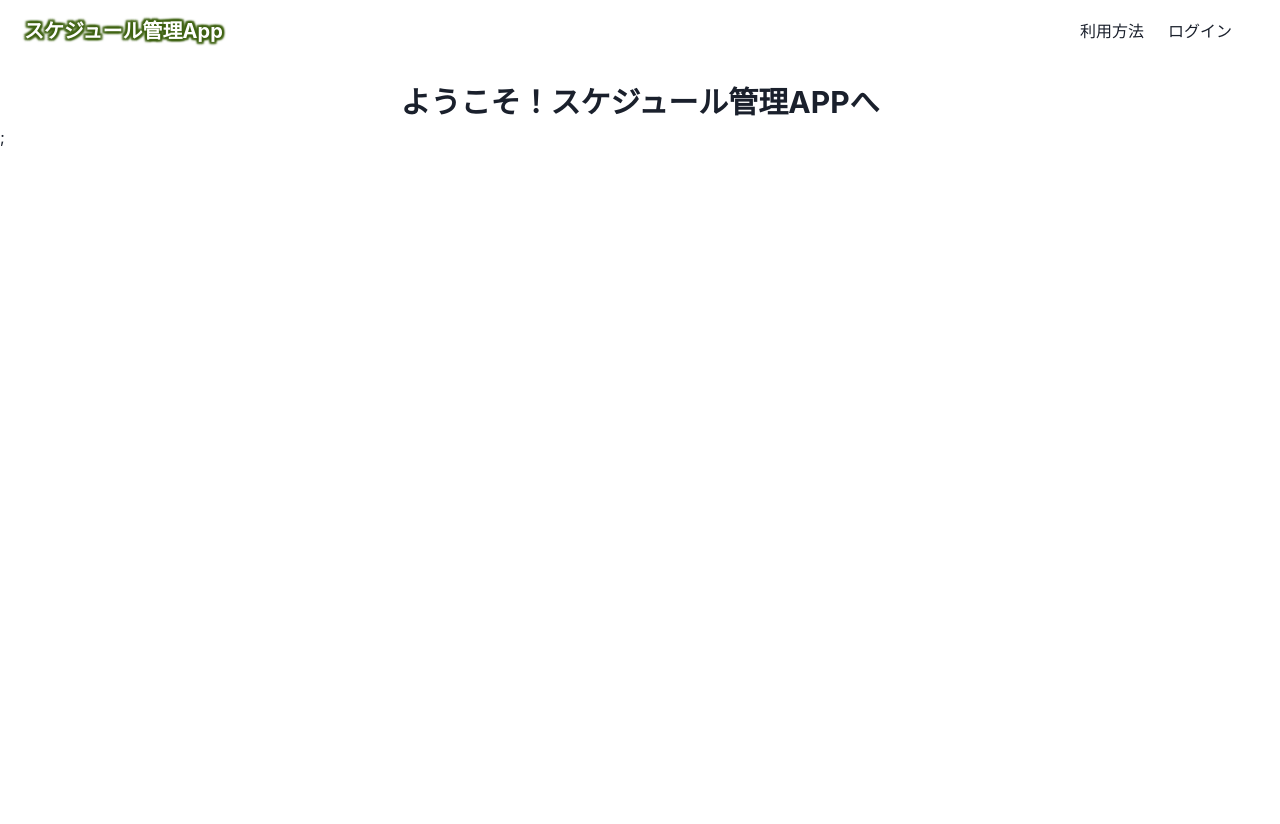
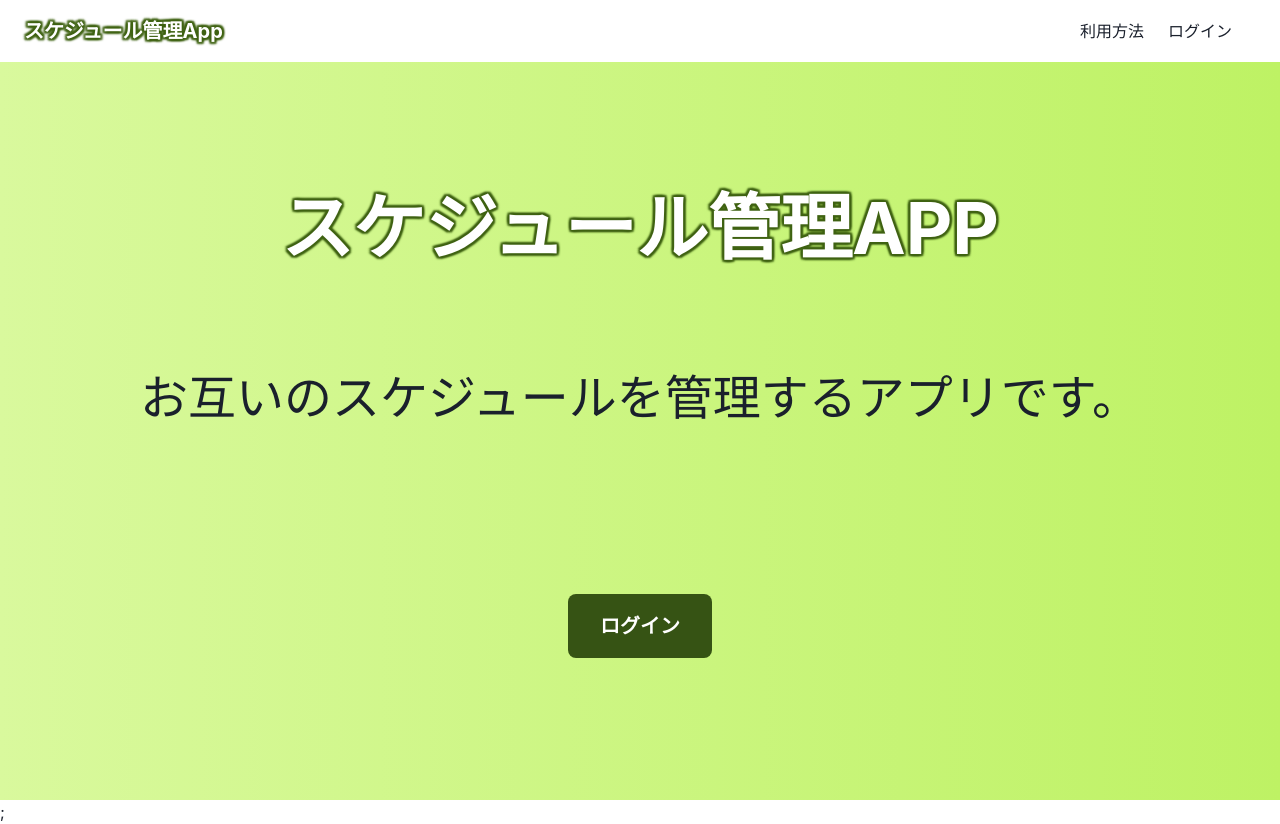
Before and after one commit to Hashimoto-Noriaki/next-ts-schedule-chakra-app, a Next.js app: page / in a window 1280 px wide. Before the commit the page ends 800 px from the top, so only its background shows below. Built offline with nearby package versions, Linux system fonts and the light colour scheme.

Commit message:
トップ画面作成

```diff
--- a/src/pages/TopPage.tsx
+++ b/src/pages/TopPage.tsx
@@ -1,8 +1,12 @@
-import { Box, Flex, HStack, Link, Text } from "@chakra-ui/react";
+import { Box, Button, Flex, HStack, Link, Text } from "@chakra-ui/react";
 
 export const TopPage = () => {
   return (
-    <Box position="relative">
+    <Box
+        position="relative"
+        h="100vh"
+        bgGradient="linear(to-r, lime.100, lime.200)"
+    >
         <Box
             as="header"
             position="fixed"
@@ -10,6 +14,7 @@ export const TopPage = () => {
             left="0"
             top="0"
             py="4"
+            bg="white"
         >
             <Flex
                 justify="space-between"
@@ -31,10 +36,27 @@ export const TopPage = () => {
             </Flex>
         </Box>
         {/* コンテンツエリア */}
-        <Box textAlign="center" pt="80px">
-            <Text fontWeight="bold" fontSize="30">
-                ようこそ！スケジュール管理APPへ
+        <Box
+            as = "main"
+            textAlign="center"
+            display="flex"
+            flexDirection="column"
+            justifyContent="center"
+            alignItems="center"
+            h="100%"
+        >
+            <Text fontWeight="bold" fontSize="7xl" className="logo" pt="8">
+                スケジュール管理APP
             </Text>
+            <Text fontSize="5xl" pt="10vh">
+                お互いのスケジュールを管理するアプリです。
+            </Text>
+            {/* コンテンツエリア */}
+            <Box pt="20vh">
+                <Button bg="lime.800" color="white" p="8" borderRadius="lg" fontSize="20" _hover={{ bg: "lime.700" }}>
+                    ログイン
+                </Button>
+            </Box>
         </Box>
     </Box>
   )
--- a/src/pages/_app.tsx
+++ b/src/pages/_app.tsx
@@ -1,10 +1,11 @@
 import type { AppProps } from "next/app";
 import { ChakraProvider } from "@chakra-ui/react";
 import '@/styles/index.css';
+import customTheme from "./theme";
 
 export default function App({ Component, pageProps }: AppProps) {
   return(
-    <ChakraProvider>
+    <ChakraProvider theme={customTheme}>
       <Component {...pageProps} />;
     </ChakraProvider>
   )
--- /dev/null
+++ b/src/pages/theme.ts
@@ -0,0 +1,22 @@
+import { extendTheme } from "@chakra-ui/react";
+import { theme as baseTheme } from "@chakra-ui/theme";
+
+const customTheme = extendTheme({
+  ...baseTheme,
+  colors: {
+    ...baseTheme.colors,
+    lime: {
+      100: "#D9F99D",
+      200: "#BEF264",
+      300: "#A3E635",
+      400: "#84CC16",
+      500: "#65A30D",
+      600: "#4D7C0F",
+      700: "#3F6212",
+      800: "#365314",
+      900: "#1A2E05",
+    },
+  },
+});
+
+export default customTheme;
```
Also changed, not shown: 1 other file (tests, documents, lock files or other folders).
